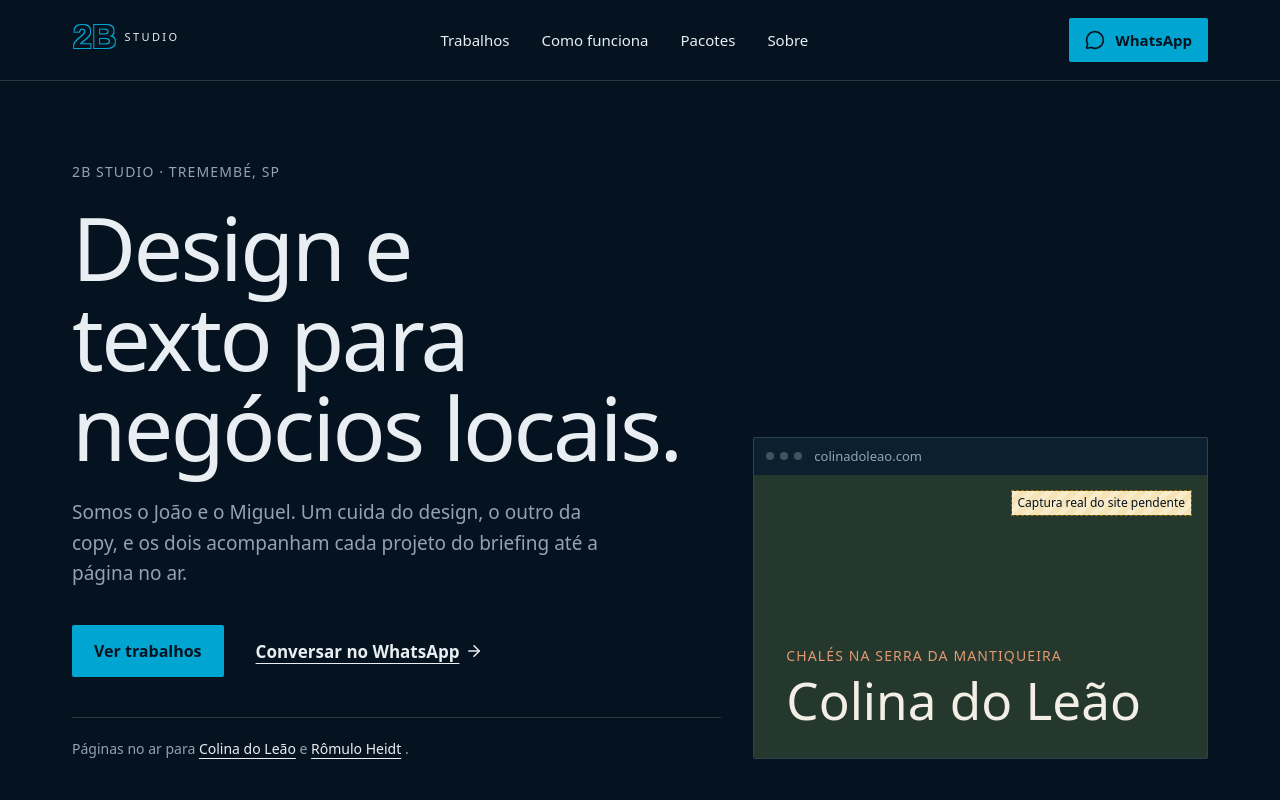
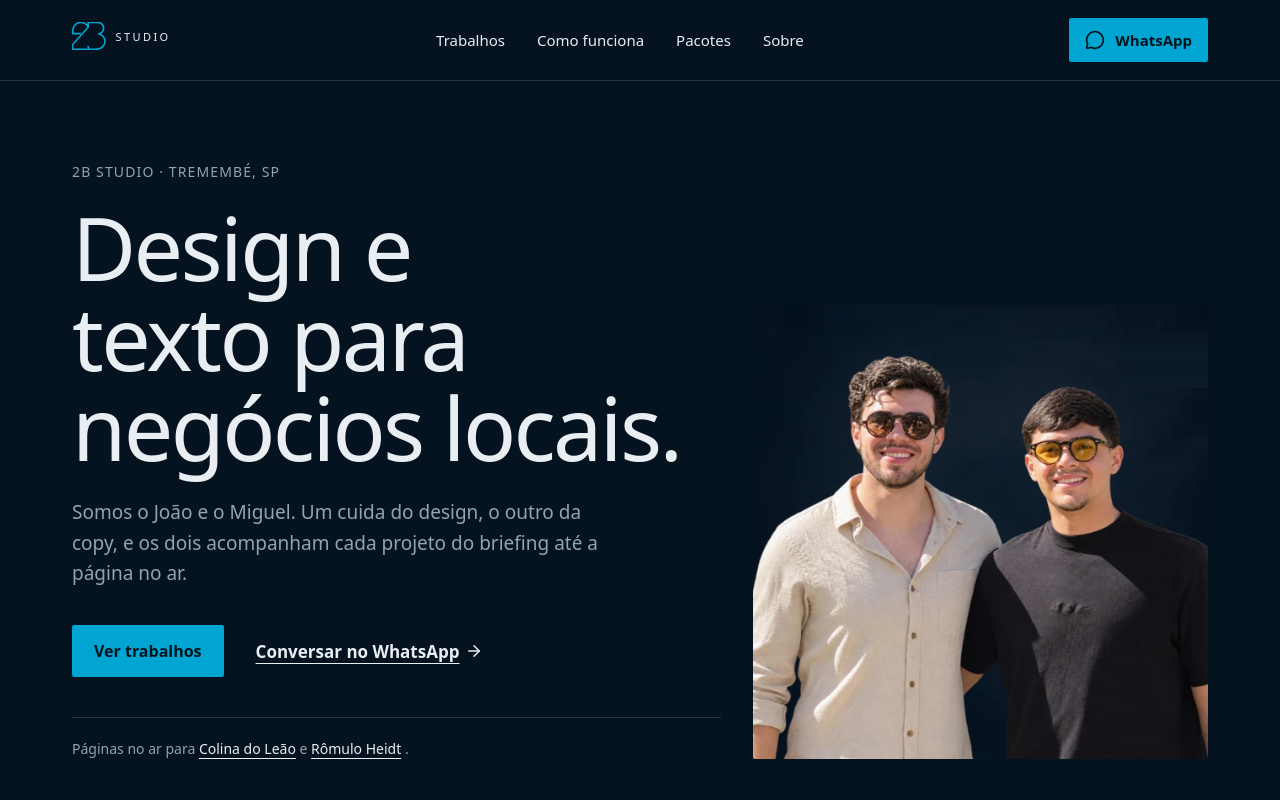
Before and after one commit to JoaoVP-Tester-QA/2b-studio-site, an Astro site: page / in a window 1280 px wide. Shown: the top 800 px of the page. Built offline with nearby package versions, Linux system fonts and the light colour scheme; Astro itself is replaced by a stand-in of ours.

Commit message:
Fotos e capturas reais, logo 2B redesenhada em vetor
Co-Authored-By: Claude Opus 5.5 <noreply@anthropic.com>
Claude-Session: https://claude.ai/code/session_01SSpDtY9G1CsndzncSp5CQs

```diff
--- a/src/components/About.astro
+++ b/src/components/About.astro
@@ -13,7 +13,6 @@ import { site } from '../data/site';
         O 2B é o João e o Miguel, de {site.city}. Um cuida do design, o outro da copy. Atendemos poucos projetos por mês para dar atenção real a cada
         cliente, e trabalhamos design e texto juntos, porque uma página que traz clientes depende dos dois.
       </p>
-      <p class="mt-6"><span class="pending">Foto da dupla (a da apresentação no Canva) e quem faz o quê: pendente</span></p>
     </div>
   </div>
 </section>
--- a/src/components/CaseFrame.astro
+++ b/src/components/CaseFrame.astro
@@ -1,16 +1,13 @@
 ---
-/**
- * Moldura de navegador para a captura do case.
- * PENDENTE: substituir o conteúdo provisório pela captura real do site
- * (desktop e celular) assim que o João enviar ou liberar o acesso.
- */
+/** Moldura mínima de navegador com a captura real do site do cliente. */
+import { Image } from 'astro:assets';
 import type { Case } from '../data/site';
-interface Props { item: Case; class?: string; eager?: boolean }
+interface Props { item: Case; class?: string }
 const { item, class: cls = '' } = Astro.props;
 ---
 
 <figure class:list={['overflow-hidden rounded-xs border rule-light bg-noite-2', cls]}>
-  <div class="flex items-center gap-3 border-b rule px-3 py-2">
+  <div class="flex items-center gap-3 border-b rule-light px-3 py-2">
     <span class="flex gap-1.5" aria-hidden="true">
       <span class="size-2 rounded-full bg-nevoa/25"></span>
       <span class="size-2 rounded-full bg-nevoa/25"></span>
@@ -18,10 +15,12 @@ const { item, class: cls = '' } = Astro.props;
     </span>
     <span class="truncate text-[0.8125rem] text-apoio-escuro">{item.domain}</span>
   </div>
-  <div class="relative flex aspect-[16/10] flex-col justify-end p-6 md:p-8" style={`background:${item.tone.bg};color:${item.tone.text}`}>
-    <p class="label" style={`color:${item.tone.accent}`}>{item.segment}</p>
-    <p class="mt-2 font-display text-[clamp(2rem,4vw,3.25rem)] leading-none">{item.name}</p>
-    <span class="pending absolute top-4 right-4 text-[0.75rem]">Captura real do site pendente</span>
-  </div>
-  <figcaption class="sr-only">Prévia do site {item.domain}</figcaption>
+  <Image
+    src={item.image}
+    alt={item.imageAlt}
+    widths={[480, 720, 1000]}
+    sizes="(min-width: 768px) 640px, 100vw"
+    loading="lazy"
+    class:list={['block w-full object-cover object-top', item.aspect]}
+  />
 </figure>
--- a/src/components/Hero.astro
+++ b/src/components/Hero.astro
@@ -1,6 +1,7 @@
 ---
 import ArrowRight from '@lucide/astro/icons/arrow-right';
-import CaseFrame from './CaseFrame.astro';
+import { Image } from 'astro:assets';
+import dupla from '../assets/dupla.jpg';
 import { cases, site, whatsappLink } from '../data/site';
 ---
 
@@ -34,8 +35,16 @@ import { cases, site, whatsappLink } from '../data/site';
         ))}
       </p>
     </div>
-    <div class="hidden md:col-span-5 md:block">
-      <CaseFrame item={cases[0]} />
-    </div>
+    <figure class="md:col-span-5">
+      <Image
+        src={dupla}
+        alt="João e Miguel, sócios do 2B Studio, lado a lado e sorrindo."
+        widths={[400, 640, 1000]}
+        sizes="(min-width: 768px) 40vw, 100vw"
+        loading="eager"
+        fetchpriority="high"
+        class="aspect-square w-full rounded-xs object-cover"
+      />
+    </figure>
   </div>
 </section>
--- a/src/components/Logo.astro
+++ b/src/components/Logo.astro
@@ -1,34 +1,21 @@
 ---
 /**
- * Logo provisório: "2B" em contorno, como na apresentação do 2B no Canva.
- * O contorno vem de um filtro (dilatar e subtrair), porque o traço direto na
- * fonte variável mostra as sobreposições internas das letras.
- * PENDENTE: trocar pelo arquivo original (SVG) quando o João enviar.
+ * Monograma 2B em traço contínuo, redesenhado em vetor a partir da logo
+ * da apresentação no Canva. Trocar pelo arquivo original se houver um.
  */
 interface Props { class?: string; dark?: boolean }
 const { class: cls = '' } = Astro.props;
-const id = `logo-outline-${Math.random().toString(36).slice(2, 8)}`;
 ---
 
-<span class:list={['inline-flex items-center gap-2', cls]}>
-  <svg viewBox="0 0 50 36" class="h-8 w-auto" aria-hidden="true">
-    <defs>
-      <filter id={id} x="-10%" y="-10%" width="120%" height="120%">
-        <feMorphology in="SourceAlpha" operator="dilate" radius="0.9" result="grown" />
-        <feComposite in="grown" in2="SourceAlpha" operator="out" result="ring" />
-        <feFlood flood-color="#00a6d1" />
-        <feComposite in2="ring" operator="in" />
-      </filter>
-    </defs>
-    <text
-      x="1"
-      y="31"
-      font-family="Instrument Sans Variable, sans-serif"
-      font-size="38"
-      font-weight="700"
-      letter-spacing="0.5"
-      fill="#000"
-      filter={`url(#${id})`}>2B</text>
+<span class:list={['inline-flex items-center gap-2.5', cls]}>
+  <svg viewBox="8 16 546 456" class="h-7 w-auto text-ciano" aria-hidden="true">
+    <path
+      d="M151 206 L21 206 L21 150 C21 80 80 24 150 24 C205 24 250 55 272 100 L16 388 L16 462 L258 462 M273 405 L273 462 L390 462 C480 462 545 405 545 335 C545 280 510 232 452 212 C495 195 523 158 523 115 C523 62 478 25 420 25 L272 25 L272 100"
+      fill="none"
+      stroke="currentColor"
+      stroke-width="1.6"
+      vector-effect="non-scaling-stroke"
+    />
   </svg>
   <span class="label text-[0.6875rem] tracking-[0.22em]">Studio</span>
 </span>
--- a/src/data/site.ts
+++ b/src/data/site.ts
@@ -1,3 +1,7 @@
+import type { ImageMetadata } from 'astro';
+import colinaImg from '../assets/colina.jpg';
+import romuloImg from '../assets/romulo.jpg';
+
 /**
  * Todo o conteúdo comercial do site fica aqui.
  * Itens marcados com `pending: true` (ou PENDENTE nos comentários) dependem
@@ -45,8 +49,11 @@ export type Case = {
   quote: string;
   author: string;
   authorRole: string;
-  /** Cores do site do cliente, usadas só na moldura provisória do case. */
-  tone: { bg: string; text: string; accent: string };
+  /** Captura do site (recortada da apresentação no Canva; trocar por captura em alta quando houver). */
+  image: ImageMetadata;
+  imageAlt: string;
+  /** Recorte da captura na moldura (classe Tailwind de proporção). */
+  aspect?: string;
 };
 
 export const cases: Case[] = [
@@ -64,7 +71,9 @@ export const cases: Case[] = [
       'Precisava de uma página que passasse a sensação do lugar antes mesmo de o cliente chegar aqui. O resultado superou o que eu imaginava.',
     author: 'Deborah',
     authorRole: 'Colina do Leão',
-    tone: { bg: '#24382d', text: '#f3efe6', accent: '#e39a72' },
+    image: colinaImg,
+    aspect: 'aspect-[4/3]',
+    imageAlt: 'Página da Colina do Leão: topo com o título “Seu refúgio na Serra da Mantiqueira” e a seção com os três chalés.',
   },
   {
     id: 'romulo-heidt',
@@ -78,7 +87,8 @@ export const cases: Case[] = [
     quote: 'O João e o Miguel entenderam meu negócio rápido e entregaram no prazo, coisa rara.',
     author: 'Rômulo Heidt',
     authorRole: 'Personal trainer',
-    tone: { bg: '#141414', text: '#f2f2f2', accent: '#ff7a45' },
+    image: romuloImg,
+    imageAlt: 'Página do Rômulo Heidt: topo escuro com o título “Transforme com precisão” e os botões de contato.',
   },
 ];
 
```
Also changed, not shown: README.md, public/favicon.svg, public/logo-2b.svg (added), public/og.png, src/assets/colina.jpg (added), src/assets/dupla.jpg (added), src/assets/romulo.jpg (added).
